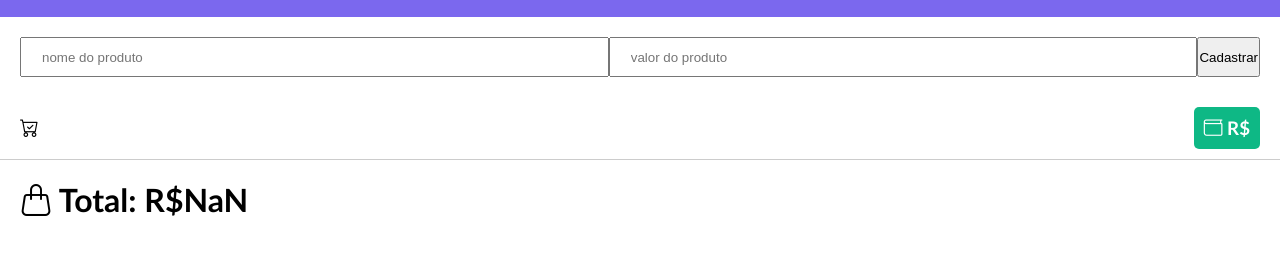
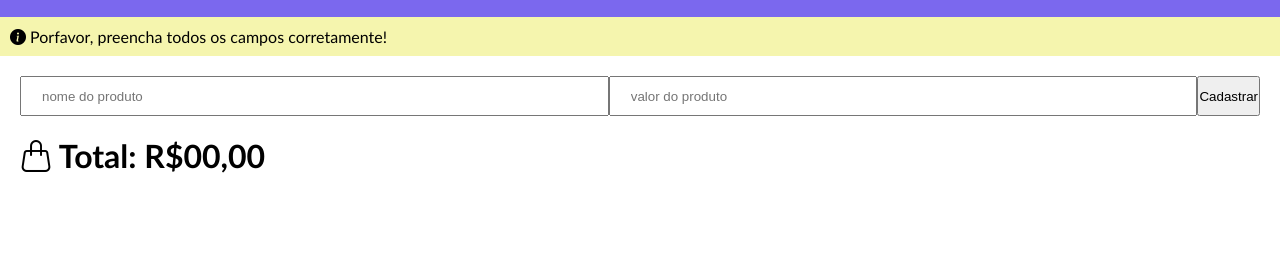
Before and after one commit to gaboliveiradev/AppListaSupermercado, a plain HTML site: page page/index.html in a window 1280 px wide. Both pictures are taken after a click on the input "Cadastrar". Shown: the part 52-306 px from the top of the page. Drawn offline with nearby package versions, Linux system fonts and the light colour scheme.

Commit message:
reajustes

```diff
--- a/page/index.html
+++ b/page/index.html
@@ -18,6 +18,8 @@
         </h2>
     </header>
 
+    <div class="aviso"></div>
+
     <div class="container-cadastro">
         <input type="text" name="nome_produto" placeholder="nome do produto">
         <input type="text" name="valor_produto" placeholder="valor do produto">
@@ -30,7 +32,7 @@
     </div>
 
     <div class="soma-produto">
-        <h1><i class="bi bi-handbag"></i> Total: R$</h1>
+        <h1><i class="bi bi-handbag"></i> Total: R$00,00</h1>
     </div>
 
     <script src="./../src/script.js"></script>
--- a/src/script.js
+++ b/src/script.js
@@ -5,6 +5,17 @@ btn.addEventListener('click', ()=>{
     var nome_produto = document.querySelector('input[name=nome_produto]');
     var valor_produto = document.querySelector('input[name=valor_produto');
 
+    var elem_aviso = document.querySelector('.aviso');
+
+    if(nome_produto.value == "" || valor_produto.value == "") {
+        elem_aviso.innerHTML = `<i class="bi bi-info-circle-fill"></i> Porfavor, preencha todos os campos corretamente!`;
+        elem_aviso.style.display = "block";
+
+        setTimeout(()=> {
+            elem_aviso.style.display = "none";
+        },5000);
+
+    } else {
         items.push({
             nome: nome_produto.value,
             valor: valor_produto.value
@@ -27,9 +38,12 @@ btn.addEventListener('click', ()=>{
 
         let soma_produtos = document.querySelector('.soma-produto h1');
         soma_produtos.innerHTML = `<i class="bi bi-handbag"></i> Total: R$${soma.toFixed(2)}`;
+    }
 
     limparCampos(nome_produto, valor_produto);
 });
+
+
 
 function limparCampos(nome_produto, valor_produto) {
     nome_produto.value = "";
--- a/style/index.css
+++ b/style/index.css
@@ -44,3 +44,10 @@ h3.price-produto > span {
     margin: 20px;
     font-family: 'Trebuchet MS', 'Lucida Sans Unicode', 'Lucida Grande', 'Lucida Sans', Arial, sans-serif;
 }
+
+.aviso {
+    background-color: rgb(245, 245, 174);
+    font-family: 'Trebuchet MS', 'Lucida Sans Unicode', 'Lucida Grande', 'Lucida Sans', Arial, sans-serif;
+    padding: 10px;
+    display: none;
+}
```
Lines whose indentation alone changed are shown as unchanged.
